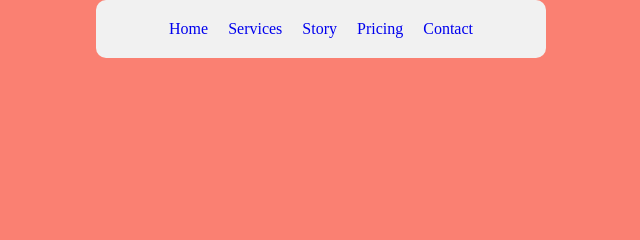
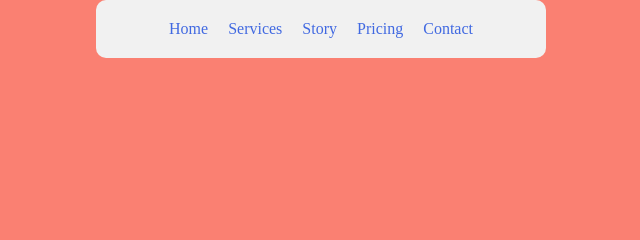
Before and after one commit to CodeurCopieur/series_javascript, a plain HTML site: page smooth_scroll-js/index.html in a window 1280 px wide. Shown: the top 240 px of the page, 319-959 px from the left. Drawn offline with nearby package versions, Linux system fonts and the light colour scheme; files that its build step writes are made by us from their sources; files whose address does not match are found by name.

Commit message:
Update index.scss

```diff
--- a/smooth_scroll-js/index.scss
+++ b/smooth_scroll-js/index.scss
@@ -22,6 +22,10 @@ nav {
 
     li {
       margin: 0 10px;
+
+      a {
+        color: royalblue;
+      }
     }
   }
 }
```
